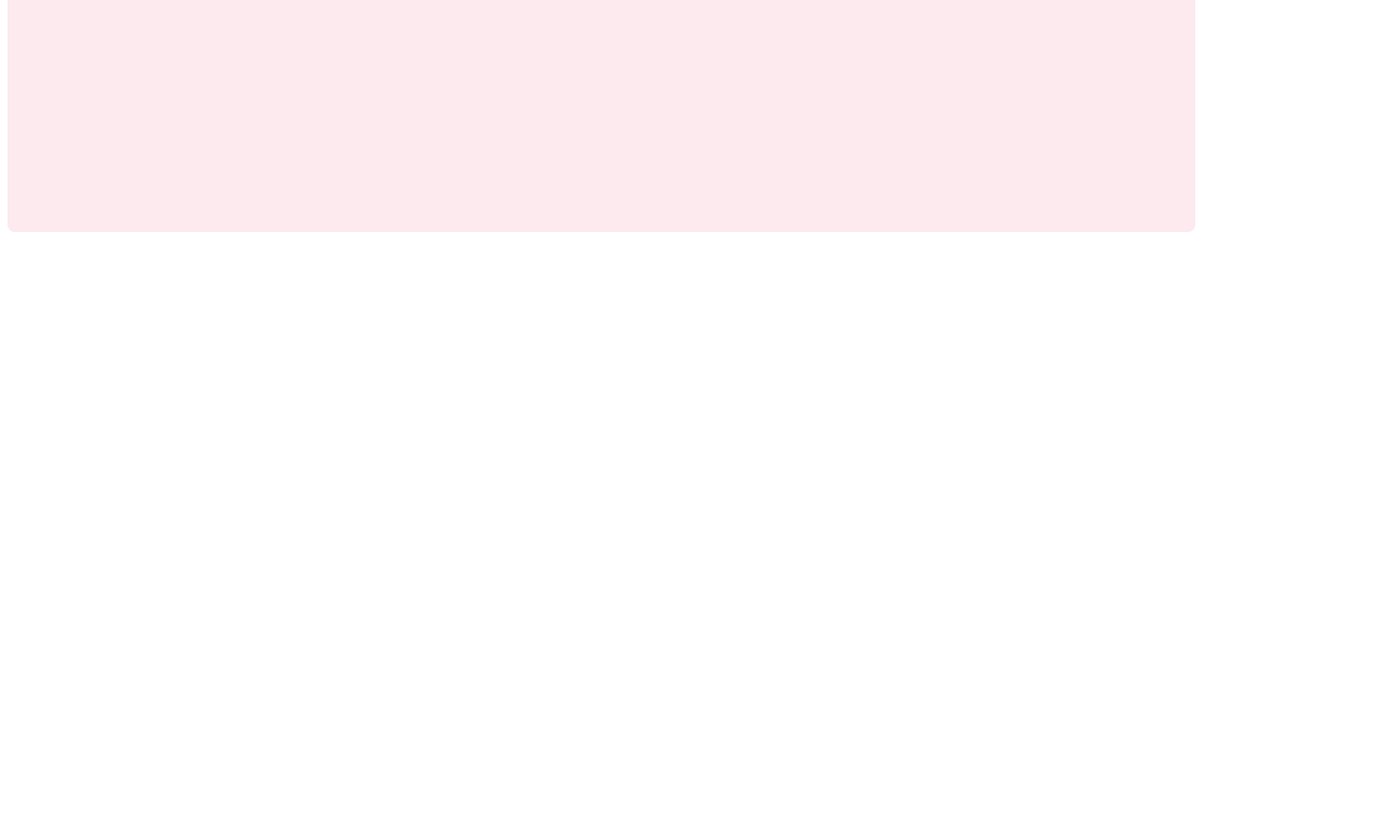
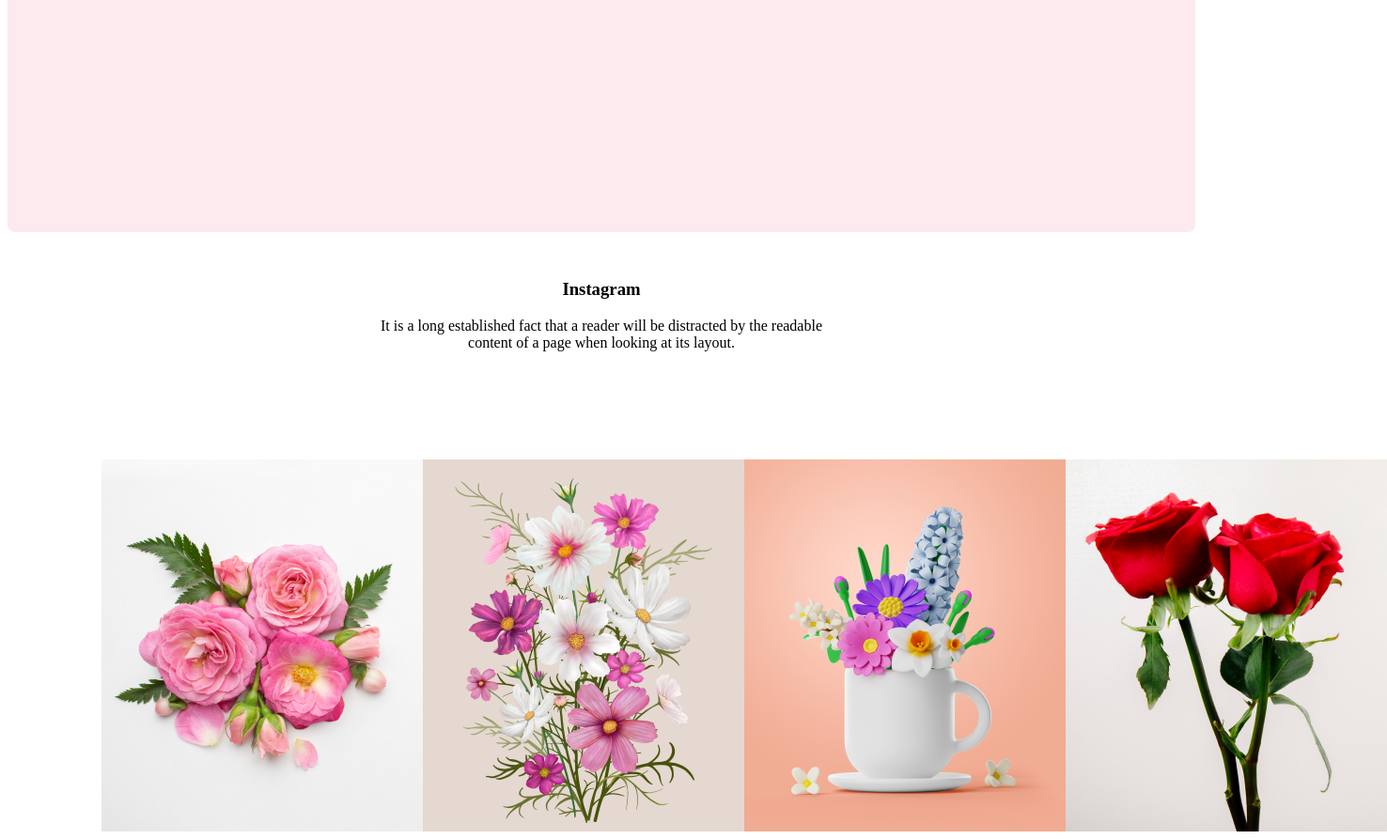
Before and after one commit to mohammadsakin/flower-shop, a plain HTML site: page index.html in a window 1280 px wide. Shown: the part 1511-2404 px from the top of the page at 94% size, 1476 px wide, since content can reach past the window. Before the commit the page ends 1766 px from the top, so only its background shows below. Drawn offline with Linux system fonts and the light colour scheme.

Commit message:
again new add

```diff
--- a/index.html
+++ b/index.html
@@ -33,6 +33,18 @@
         </div>
         <img class="new pic" src="Flower Asset/pngwing 8.png" alt="">
         </section>
+        <section class="full control">
+            <h3 class="head">Instagram</h3>
+ <p class="para">It is a long established fact that a reader will be distracted by the readable <br>
+                     content of a page when looking at its layout.</p>
+ <div class="pic continer">
+                     <img src="Flower Asset/Flower 01.png" alt="">
+                     <img src="Flower Asset/Rectangle 4.png" alt="">
+                     <img src="Flower Asset/Rectangle 5.png" alt="">
+                     <img src="Flower Asset/Rectangle 6.png" alt="">
+                </div>
+
+        </section>
 
     </main>
     <footer>
--- a/style/flower.css
+++ b/style/flower.css
@@ -33,6 +33,7 @@ margin-bottom: 20px;
     align-items: center;
     margin-top: 100px;
     display: flex;
+    gap: 100px;
 
 }
 .change{
@@ -64,3 +65,14 @@ border: 0px;
 height: 4867px;
 
 }
+.head{
+    text-align: center;
+    margin-top: 50px;
+}
+.para{
+    text-align: center;
+    margin-bottom: 15px;
+}
+.pic continer{
+    align-items: center;
+   margin-left: 300px;
```
